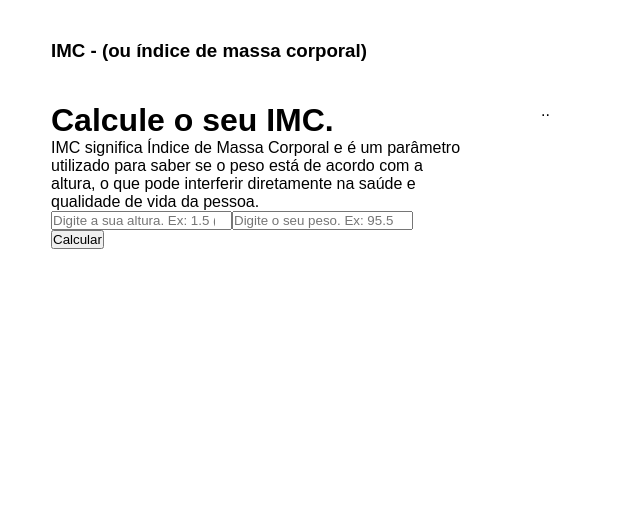
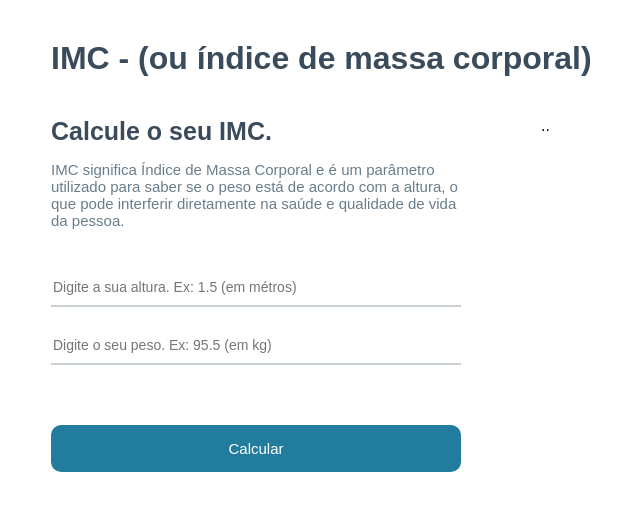
Before and after one commit to thiagoadssilva/ThiagoCalculandoImc, a React (Create React App) app in the folder frontend/: page / in a window 1280 px wide. Shown: the top 510 px of the page, without its empty margins (139-779 px from the left). Built offline with nearby package versions, Linux system fonts and the light colour scheme.

Commit message:
Criação do leftSide

```diff
--- a/frontend/src/App.module.css
+++ b/frontend/src/App.module.css
@@ -3,6 +3,7 @@
   margin: 0;
   padding: 0;
   text-decoration: none;
+  outline: 0;
 
   transition: 0.2s;
 }
@@ -16,6 +17,10 @@
   width: 900px;
 }
 
+.headerContainer h1 {
+  color: #3a4b5c;
+}
+
 .container {
   display: flex;
   max-width: 900px;
@@ -27,6 +32,45 @@
   margin-right: 40px;
 }
 
+.container .leftSide h2 {
+  margin: 0;
+  font-size: 25px;
+  color: #3a4b5c;
+}
+
+.container .leftSide p {
+  margin-top: 15px;
+  font-size: 15px;
+  margin-bottom: 40px;
+  color: #6a7d8b;
+}
+
+.container .leftSide input {
+  width: 100%;
+  border: 0;
+  border-bottom: 2px solid rgba(150, 163, 171, 0.5);
+  padding: 10px 2px;
+  margin-bottom: 20px;
+  font-size: 14px;
+}
+
+.container .leftSide button {
+  background-color: #227c9d;
+  color: #fff;
+  font-size: 15px;
+  border: 0;
+  border-radius: 10px;
+  padding: 15px 0;
+  width: 100%;
+  margin-top: 40px;
+  cursor: pointer;
+  transition: all ease 0.3s;
+}
+
+.container .leftSide button:hover {
+  opacity: 0.8;
+}
+
 .container .rightSide {
   flex: 1;
   margin-left: 40px;
--- a/frontend/src/App.tsx
+++ b/frontend/src/App.tsx
@@ -17,13 +17,13 @@
     <div className={styles.main}>
       <header>
         <div className={styles.headerContainer}>
-          <h3>IMC - (ou índice de massa corporal)</h3>
+          <h1>IMC - (ou índice de massa corporal)</h1>
         </div>
       </header>
 
       <div className={styles.container}>
         <div className={styles.leftSide}>
-          <h1>Calcule o seu IMC.</h1>
+          <h2>Calcule o seu IMC.</h2>
           <p>IMC significa Índice de Massa Corporal e é um parâmetro utilizado para saber se o peso está de acordo com a altura, o que pode interferir diretamente na saúde e qualidade de vida da pessoa.</p>
 
           <input
```
